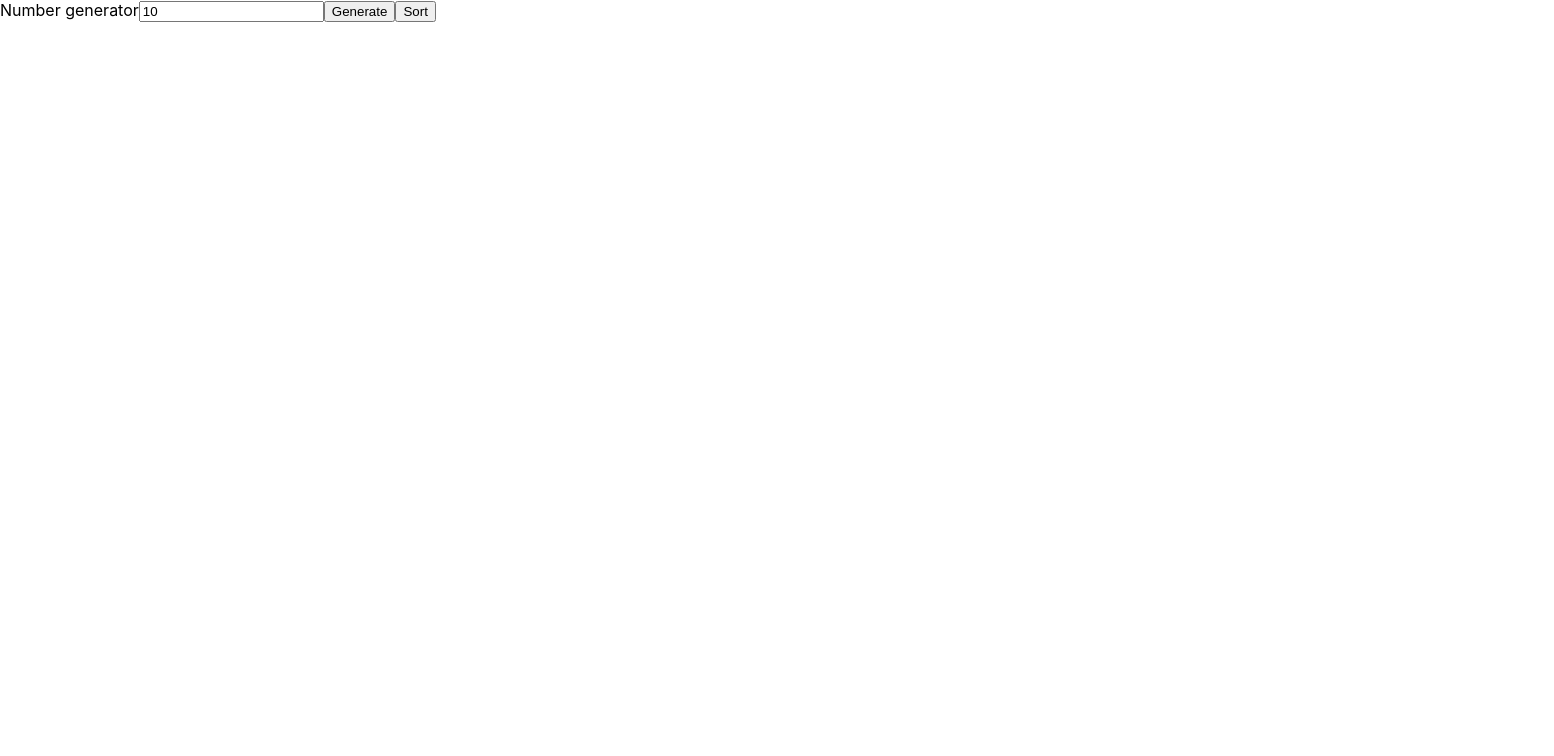
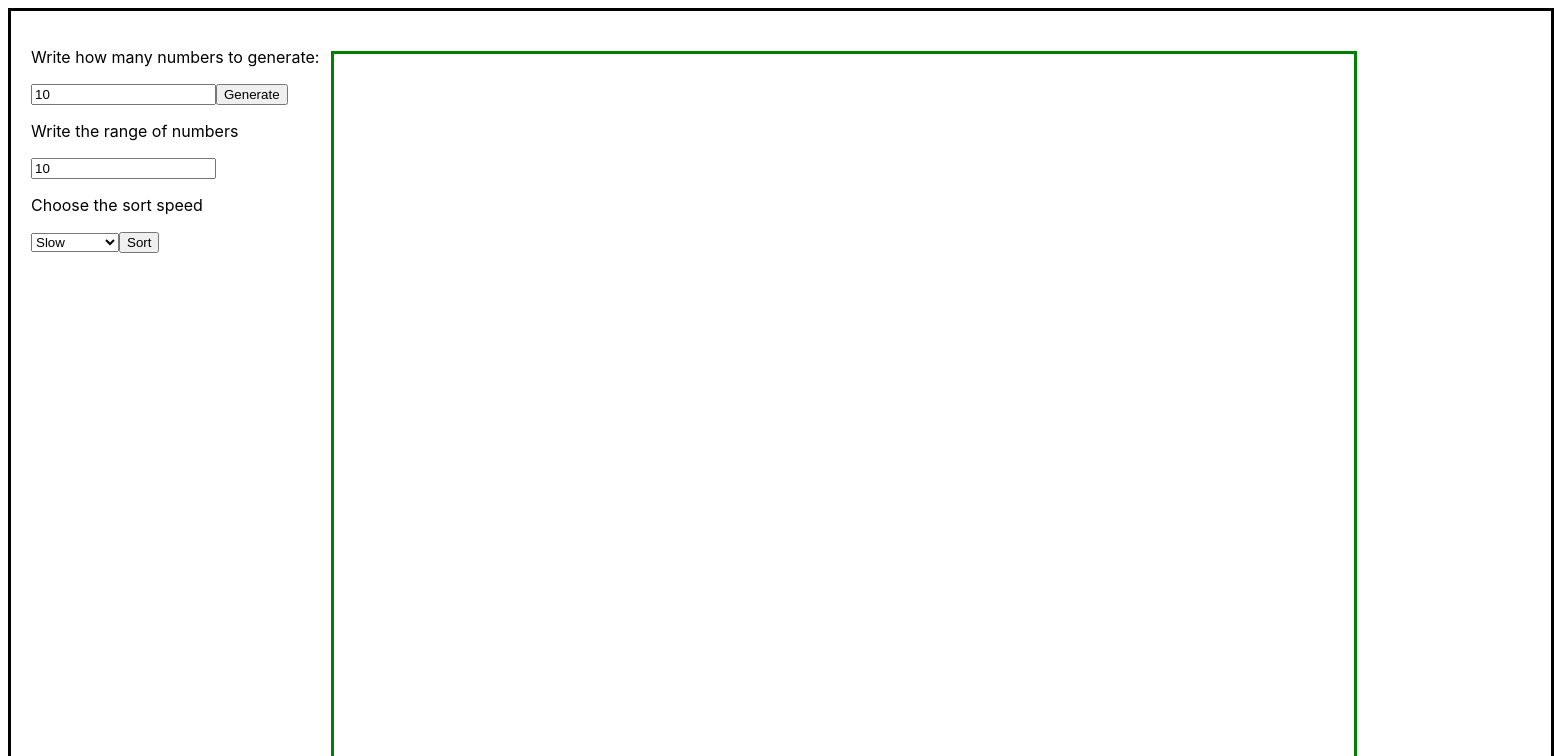
Before and after one commit to gizmo19/NumberVisualize, a React (Create React App) app: page / in a window 1280 px wide. Shown: the top 756 px of the page, 1554 px wide, since content can reach past the window. Built offline with nearby package versions, Linux system fonts and the light colour scheme.

Commit message:
applied changes from the comments

```diff
--- a/src/components/BubbleSort.js
+++ b/src/components/BubbleSort.js
@@ -1,16 +1,21 @@
+import AnimateSort from "./AnimateSort";
+
 export default class BubbleSort {
-  constructor(elements) {
-    this.numberElements = elements;
+  constructor(elements, option) {
+    this.unsortedElements = elements;
+    this.howFastOption = option;
   }
 
-  sortingElements() {
-    const elements = this.numberElements;
-    const l = elements.length;
+  sort() {
+    const elements = this.unsortedElements;
+    const option = this.howFastOption;
+    const length = elements.length;
     const historyElements = [[...elements]];
     const animations = [];
-    for (let i = 0; i < l - 1; i++) {
-      for (let j = 0; j < l - i - 1; j++) {
-        if (this.numberElements[j] > elements[j + 1]) {
+    if(Array.isArray(elements)) {
+      for (let i = 0; i < length - 1; i++) {
+        for (let j = 0; j < length - i - 1; j++) {
+          if (elements[j] > elements[j + 1]) {
             let swap = elements[j];
             elements[j] = elements[j + 1];
             elements[j + 1] = swap;
@@ -52,28 +57,8 @@ export default class BubbleSort {
           }
         }
       }
-    this.animateElements(animations);
     }
-
-  animateElements(animations) {
-    const bars = document.getElementsByClassName("column");
-    for (let i = 0; i < animations.length; i++) {
-      let frame = animations[i];
-      let barOneStyle = bars[frame.el1Index].style;
-      let barTwoStyle = bars[frame.el2Index].style;
-
-      setTimeout(() => {
-        barOneStyle.backgroundColor = animations[i].color;
-        barTwoStyle.backgroundColor = animations[i].color;
-        if (frame.swap) {
-          let el1Height = barOneStyle.height;
-          barOneStyle.height = barTwoStyle.height;
-          barTwoStyle.height = el1Height;
-          let el1Var = bars[frame.el1Index].innerHTML;
-          bars[frame.el1Index].innerHTML = bars[frame.el2Index].innerHTML;
-          bars[frame.el2Index].innerHTML = el1Var;
-        }
-      }, i * 50);
+    let animate = new AnimateSort(animations, option);
+    animate.animateElements();
   }
 }
-}
--- a/src/components/Main.js
+++ b/src/components/Main.js
@@ -1,51 +1,89 @@
 import React, { useState } from "react";
-import NumberWriter from "./NumberWriter";
+import ElementRenderer from "./ElementRenderer";
 import BubbleSort from "./BubbleSort";
+import "../index.css";
+import RandomArrayGenerator from "./RandomArrayGenerator";
 
 const Main = () => {
   const [elements, setElements] = useState([]);
-  const [inputValue, setInputValue] = useState(10);
+  const [howManyNumbersValue, sethowManyNumbersValue] = useState(10);
+  const [
+    rangeOfGeneratedNumbersValue,
+    setrangeOfGeneratedNumbersValue,
+  ] = useState(10);
   const [newElements, setNewElements] = useState([]);
 
-  const inputValueHandler = (event) => {
-    const newValue = parseInt(event.target.value);
-    setInputValue(newValue);
-
+  const howManyNumbersValueHandler = (event) => {
+    let howManyNumbers = parseInt(event.target.value);
+    if(howManyNumbers > 100) {
+      howManyNumbers = 100;
+    }
+    sethowManyNumbersValue(howManyNumbers);
   };
 
-  const numberGenerator = (min, max) => {
-    return Math.floor(Math.random() * (max - min + 1)) + min;
+  const rangeOfGeneratedNumbers = (event) => {
+    let rangeOfNumbers = parseInt(event.target.value);
+    if(rangeOfNumbers > 50) {
+      rangeOfNumbers = 50;
+    }
+    setrangeOfGeneratedNumbersValue(rangeOfNumbers);
   };
 
-  function arrayPusher() {
-    const arr = [];
-    for (let i = 0; i < inputValue; i++) {
-      arr.push(numberGenerator(1, 10));
-    }
+  function arrayCreator() {
+    let arr;
+    let arrayGenerator = new RandomArrayGenerator(howManyNumbersValue, rangeOfGeneratedNumbersValue);
+    arr = arrayGenerator.generateArray();
     setElements(arr);
   }
 
   const renderedElements = elements.map((e) => {
-    return <NumberWriter inputVal={inputValue} element={e} />;
+    return (
+      <ElementRenderer
+        howManyNumbers={howManyNumbersValue}
+        rangeOfGeneratedNumbers={rangeOfGeneratedNumbersValue}
+        element={e}
+      />
+    );
   });
 
   const handleClick = (event) => {
-    let bubbleSort = new BubbleSort(elements);
-    bubbleSort.sortingElements();
-  }
+    let option = document.getElementById("howFastId");
+    let value = option.value;
+    let bubbleSort = new BubbleSort(elements, value);
+    bubbleSort.sort();
+  };
 
   return (
     <div>
-      Number generator
-      <input
-        type="number"
-        value={inputValue}
-        onChange={inputValueHandler.bind(this)}
-        className="inputNumber"
-      ></input>
-      <button onClick={arrayPusher.bind(this)}>Generate</button>
-      <button onClick={handleClick.bind(this)}>Sort</button>
-      {renderedElements}
+      <div className="leftPanel">
+        <p>Write how many numbers to generate:</p>
+        <input
+          type="number"
+          value={howManyNumbersValue}
+          onChange={howManyNumbersValueHandler.bind(this)}
+          className="howManyNumberInput"
+          maxLength={3}
+        ></input>
+        <button onClick={arrayCreator.bind(this)}>Generate</button>
+        <p>Write the range of numbers</p>
+        <input
+          type="number"
+          value={rangeOfGeneratedNumbersValue}
+          onChange={rangeOfGeneratedNumbers.bind(this)}
+          className="numberRangeInput"
+          maxLength={3}
+        ></input>
+        <p>Choose the sort speed</p>
+        <select id="howFastId">
+          <option value="slow">Slow</option>
+          <option value="normal">Normal</option>
+          <option value="fast">Fast</option>
+          <option value="veryFast">Very Fast</option>
+          <option value="iamspeed">I am speed</option>
+        </select>
+        <button onClick={handleClick.bind(this)}>Sort</button>
+      </div>
+      <div className="columnDivHolder">{renderedElements}</div>
     </div>
   );
 };
--- a/src/components/NumberWriter.js
+++ /dev/null
@@ -1,61 +0,0 @@
-import React from "react";
-
-const NumberWriter = (props) => {
-  const height = props.element;
-  // const inputValue = props.inputValue;
-  // const inputVal = parseInt(inputValue);
-  let marginLeft = 20;
-  let marginRight = 20;
-  let width = 30;
-
-  // switch (inputVal) {
-  //   case inputVal <= 10 && inputVal > 0:
-  //     console.log("0-10" + inputVal);
-  //     break;
-  //   case inputVal > 10 && inputVal <= 100:
-  //     console.log("11-100" + inputVal);
-  //     break;
-  //   case inputVal > 100 && inputVal <= 1000:
-  //     console.log("101-1000" + inputVal);
-  //     break;
-  //   default:
-  //     console.log("default" + inputVal);
-  // }
-
-  // if (inputValue < 10 && inputValue > 0) {
-  //   marginLeft = 20;
-  //   marginRight = 20;
-  //   width = 30;
-  // } else if (inputValue > 10 && inputValue < 100) {
-  //   marginLeft = 10;
-  //   marginRight = 10;
-  //   width = 10;
-  // } else if (inputValue > 100 && inputValue < 1000) {
-  //   marginLeft = 5;
-  //   marginRight = 5;
-  //   width = 5;
-  // } else {
-  //   marginLeft = 1;
-  //   marginRight = 1;
-  //   width = 5;
-  // }
-
-  return (
-    <div className="columns">
-      <div
-        className="column"
-        key={props.element}
-        style={{
-          height: height * 100,
-          width: width,
-          marginLeft: marginLeft,
-          marginRight: marginRight,
-        }}
-      >
-        <h2>{props.element}</h2>
-      </div>
-    </div>
-  );
-};
-
-export default NumberWriter;
--- a/src/index.css
+++ b/src/index.css
@@ -1,11 +1,15 @@
 body {
-  margin: 0;
+  margin: 3;
   font-family: -apple-system, BlinkMacSystemFont, 'Segoe UI', 'Roboto', 'Oxygen',
     'Ubuntu', 'Cantarell', 'Fira Sans', 'Droid Sans', 'Helvetica Neue',
     sans-serif;
   -webkit-font-smoothing: antialiased;
   -moz-osx-font-smoothing: grayscale;
-  height: 1100px;
+  height: 1060px;
+  padding: 20px;
+  border: 3px solid black;
+  width: 1500px;
+  align-items: center;
 }
 
 code {
@@ -13,20 +17,33 @@ code {
     monospace;
 }
 
-h2 {
-  color: white;
+.leftPanel {
+  width: 300px;
+  float: left;
 }
 
-.columns {
+.columnParagraphStyle {
+  color: white;
+  font-weight: bold;
+  display: inline-block;
+  margin-top: 3px;
+  text-shadow: 2px 2px black;
+}
+
+.columnDivHolder {
+  float: left;
+  margin: auto;
   margin-top: 20px;
+  width: 1000px;
+  height: 1000px;
+  border: 3px solid green;
+  padding: 10px;
 }
 
 .column {
   background-color: blue;
   opacity: .7;
-  margin-left: 20px;
-  margin-right: 20px;
   text-align: center;
-  align-items: center;
   float: left;
+  padding-bottom: 20px;
 }
```
Lines whose indentation alone changed are shown as unchanged.
